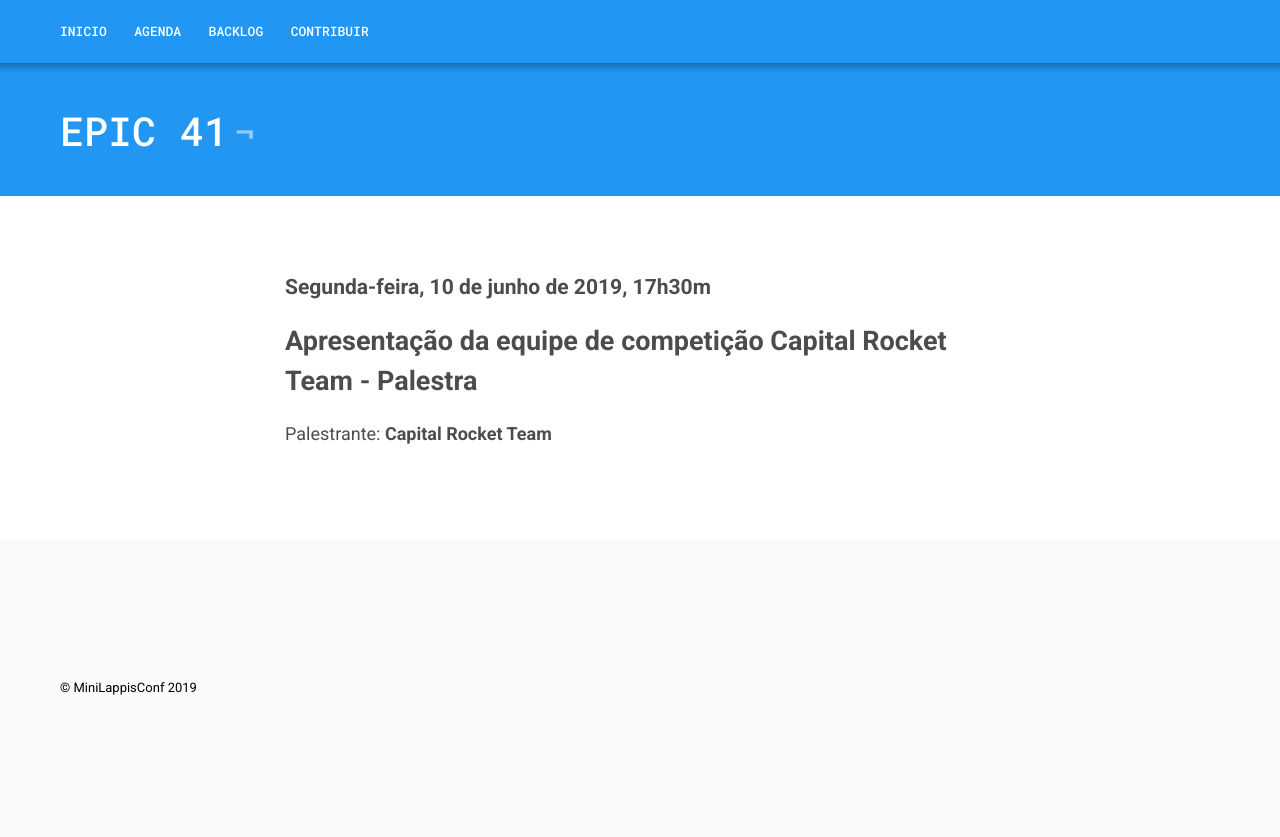
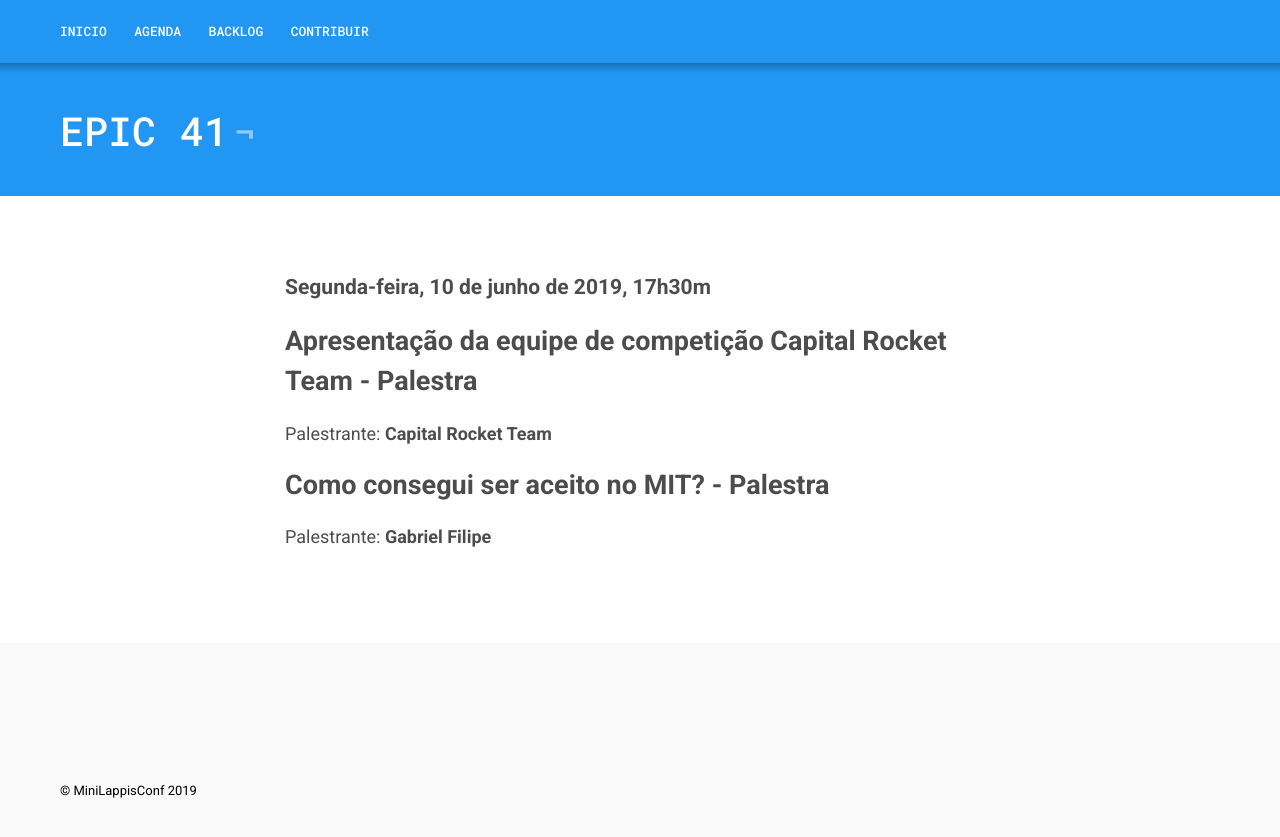
Before and after one commit to lappis-unb/MiniLappisConf, a Jekyll site: the page built from _posts/2019-05-25-epic41-draft.md, in a window 1280 px wide and 943 px high. Shown: the top 837 px of the window. Built offline with Jekyll 4.4.1, drawn with Linux system fonts in a browser that asks for light colours.

Commit message:
Adjust 10/06

```diff
--- a/_posts/2019-05-25-epic41-draft.md
+++ b/_posts/2019-05-25-epic41-draft.md
@@ -3,9 +3,14 @@
 title: EPIC 41
 data: "10 de junho de 2019, 17h30"
 hora: ""
+tags:
+- draft
 ---
 
 ### Segunda-feira, 10 de junho de 2019, 17h30m
 
 ## Apresentação da equipe de competição Capital Rocket Team - Palestra
 Palestrante: **Capital Rocket Team**
+
+## Como consegui ser aceito no MIT? - Palestra
+Palestrante: **Gabriel Filipe**
```
